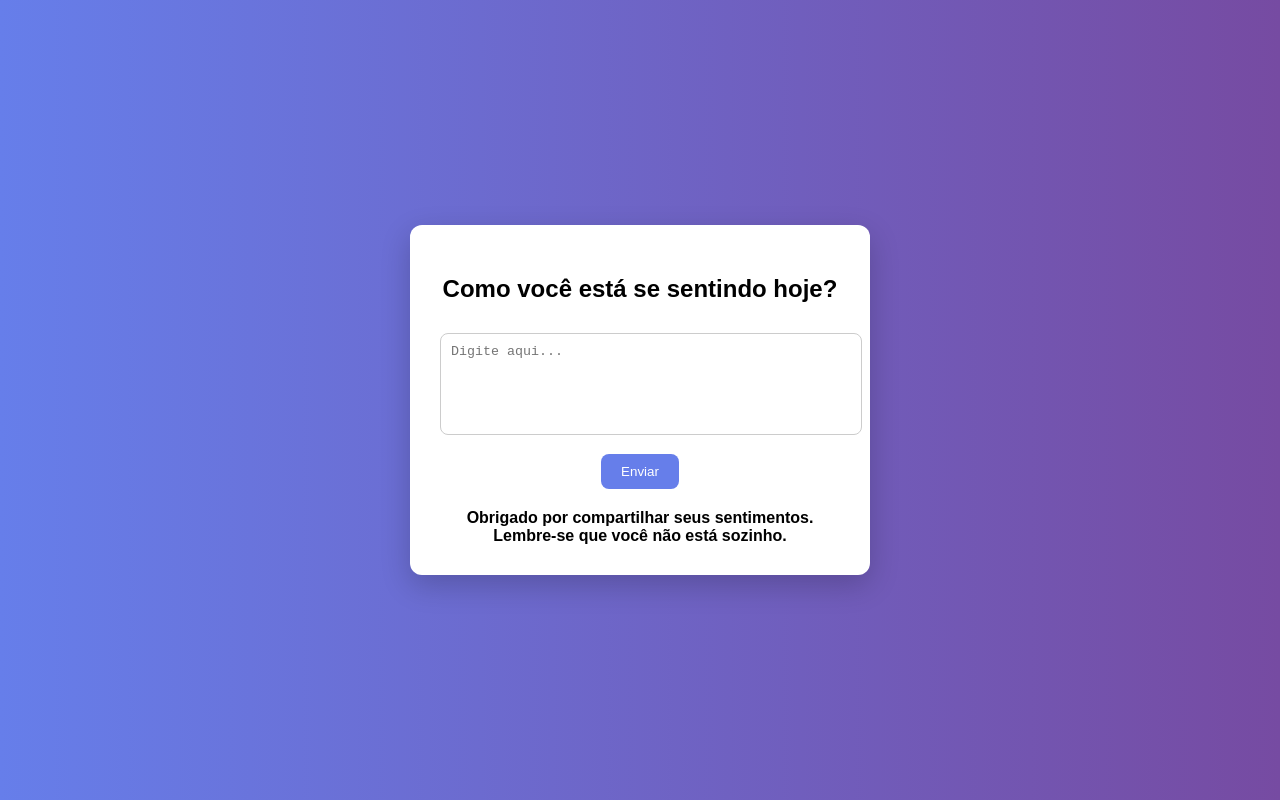
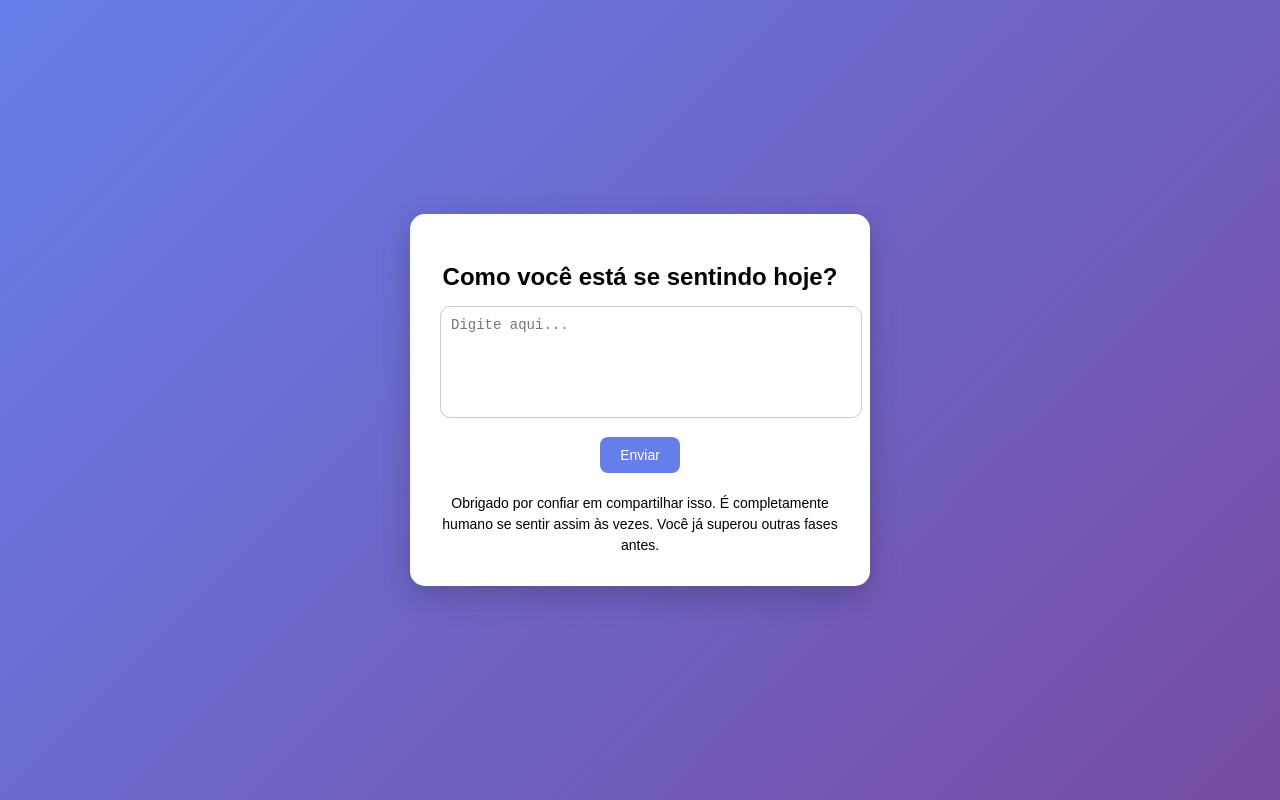
Before and after one commit to tarciobenjamim-byte/reflexao-diaria-, a plain HTML site: page index.html in a window 1280 px wide. Both pictures are taken after a click on the button "Enviar". Drawn offline with Linux system fonts and the light colour scheme.

Commit message:
Update index.html

```diff
--- a/index.html
+++ b/index.html
@@ -2,11 +2,13 @@
 <html lang="pt-br">
 <head>
 <meta charset="UTF-8">
+<meta name="viewport" content="width=device-width, initial-scale=1.0">
 <title>Reflexão Diária</title>
+
 <style>
 body {
   font-family: Arial, sans-serif;
-      background: linear-gradient(to right, #667eea, #764ba2);
+  background: linear-gradient(135deg, #667eea, #764ba2);
   display: flex;
   justify-content: center;
   align-items: center;
@@ -17,20 +19,24 @@
 .container {
   background: white;
   padding: 30px;
-      border-radius: 12px;
+  border-radius: 15px;
   width: 400px;
   text-align: center;
   box-shadow: 0 10px 30px rgba(0,0,0,0.2);
 }
 
+h2 {
+  margin-bottom: 15px;
+}
+
 textarea {
   width: 100%;
-      height: 80px;
+  height: 90px;
   padding: 10px;
-      margin-top: 10px;
-      border-radius: 8px;
+  border-radius: 10px;
   border: 1px solid #ccc;
   resize: none;
+  font-size: 14px;
 }
 
 button {
@@ -41,6 +47,8 @@
   color: white;
   border-radius: 8px;
   cursor: pointer;
+  font-size: 14px;
+  transition: 0.3s;
 }
 
 button:hover {
@@ -49,10 +57,12 @@
 
 .resposta {
   margin-top: 20px;
-      font-weight: bold;
+  font-size: 14px;
+  line-height: 1.5;
 }
 </style>
 </head>
+
 <body>
 
 <div class="container">
@@ -64,23 +74,77 @@
 
 <script>
 function gerarResposta() {
-      let texto = document.getElementById("sentimento").value.toLowerCase();
-      let resposta = "";
+  const texto = document.getElementById("sentimento").value.toLowerCase();
+  const respostaDiv = document.getElementById("resposta");
 
-      if (texto.includes("triste")) {
-        resposta = "Sinto muito que você esteja se sentindo assim. Dias difíceis passam, você é mais forte do que imagina.";
-      }
-      else if (texto.includes("ansioso")) {
-        resposta = "Respire fundo. A ansiedade é só um momento, não é quem você é.";
-      }
-      else if (texto.includes("feliz")) {
-        resposta = "Que coisa maravilhosa! Aproveite esse momento e espalhe essa energia.";
-      }
-      else {
-        resposta = "Obrigado por compartilhar seus sentimentos. Lembre-se que você não está sozinho.";
+  const bancoEmocional = {
+    triste: ["triste", "mal", "desanimado", "chateado", "pra baixo"],
+    ansioso: ["ansioso", "ansiedade", "preocupado", "nervoso"],
+    feliz: ["feliz", "animado", "motivado", "bem", "ótimo"],
+    cansado: ["cansado", "exausto", "sem energia", "esgotado"],
+    confuso: ["confuso", "perdido", "sem direção", "indeciso"]
+  };
+
+  const abertura = [
+    "Obrigado por confiar em compartilhar isso.",
+    "Eu escuto você.",
+    "O que você está sentindo é importante.",
+    "Sua experiência merece atenção."
+  ];
+
+  const validacao = [
+    "É completamente humano se sentir assim às vezes.",
+    "Sentimentos fazem parte da nossa jornada.",
+    "Nada do que você sente é inválido.",
+    "Você não está errado por se sentir assim."
+  ];
+
+  const reflexao = [
+    "Talvez esse momento esteja tentando te ensinar algo.",
+    "Às vezes o desconforto é um sinal de crescimento.",
+    "Momentos difíceis também moldam nossa força.",
+    "Cada fase tem algo a revelar."
+  ];
+
+  const encorajamento = [
+    "Seja gentil consigo mesmo.",
+    "Respire fundo e vá com calma.",
+    "Você já superou outras fases antes.",
+    "Um passo de cada vez já é suficiente."
+  ];
+
+  const intensificadores = ["muito", "demais", "extremamente", "bastante"];
+
+  function aleatorio(lista) {
+    return lista[Math.floor(Math.random() * lista.length)];
   }
 
-      document.getElementById("resposta").innerText = resposta;
+  let emocaoDetectada = null;
+  let intensidade = intensificadores.some(p => texto.includes(p));
+
+  for (let emocao in bancoEmocional) {
+    if (bancoEmocional[emocao].some(p => texto.includes(p))) {
+      emocaoDetectada = emocao;
+      break;
+    }
+  }
+
+  let respostaFinal = "";
+
+  respostaFinal += aleatorio(abertura) + " ";
+  respostaFinal += aleatorio(validacao) + " ";
+
+  if (emocaoDetectada) {
+    respostaFinal += aleatorio(reflexao) + " ";
+  }
+
+  if (intensidade) {
+    respostaFinal += "Eu percebo que isso parece estar sendo intenso para você. ";
+  }
+
+  respostaFinal += aleatorio(encorajamento);
+
+  respostaDiv.innerText = respostaFinal;
 }
 </script>
 
```
Lines whose indentation alone changed are shown as unchanged.
